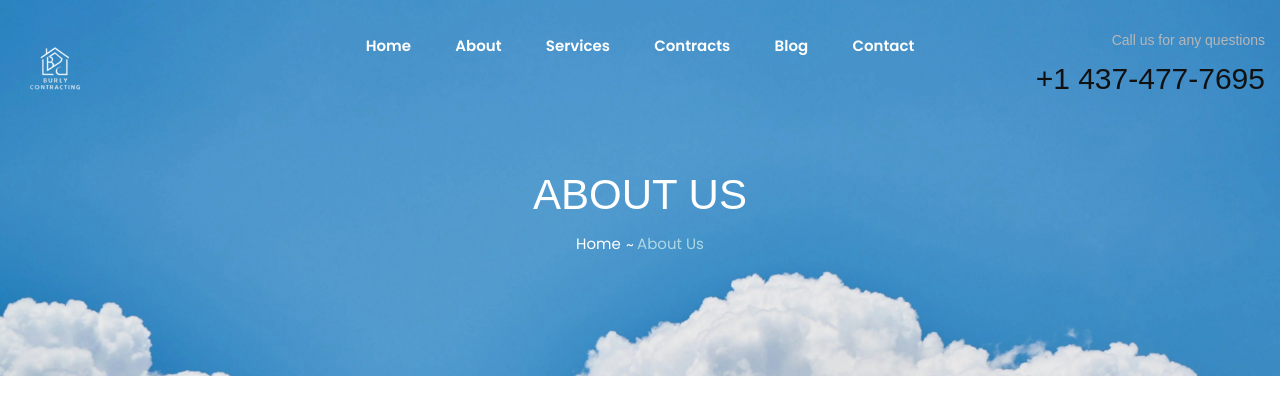
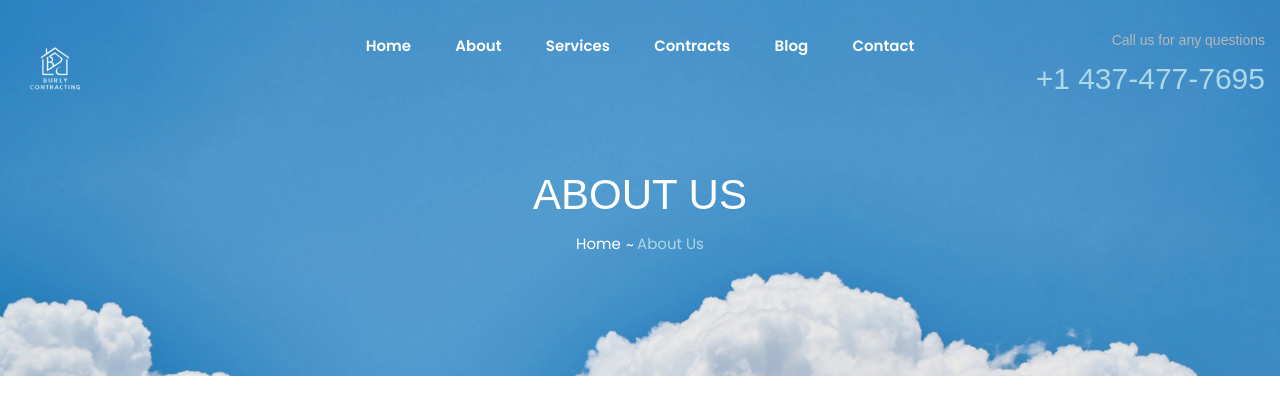
Before and after one commit to Aneela-Kiran/naafy-contracting, a Django app: page /about-us/ in a window 1280 px wide. Shown: the top 420 px of the page. Run offline with Django 5.2, Linux system fonts and the light colour scheme; data comes from the database, SQL or seed files in the repository; some libraries are stand-ins or nearby versions; some web fonts are replaced.

Commit message:
Base & Core changes

```diff
--- a/templates/partials/base.html
+++ b/templates/partials/base.html
@@ -70,7 +70,7 @@
                 <div class="col-lg-3">
                     <div class="header__widget">
                         <span>Call us for any questions</span>
-                        <h3>{{contact_details.phone_no}}</h3>
+                        <h3 style="color:#ADD8E6;">{{contact_details.phone_no}}</h3>
                     </div>
                 </div>
             </div>
--- a/templates/partials/core.html
+++ b/templates/partials/core.html
@@ -69,7 +69,7 @@
                 <div class="col-lg-3">
                     <div class="header__widget">
                         <span>Call us for any questions</span>
-                        <h3>{{contact_details.phone_no}}</h3>
+                        <h3 style="color:#ADD8E6;">{{contact_details.phone_no}}</h3>
                     </div>
                 </div>
             </div>
@@ -141,7 +141,7 @@
                     <div class="footer__widget">
                         <h6>Services</h6>
                         <ul>
-                            {% for s in services|slice:":5"%}
+                            {% for s in services|slice:":4" %}
                                 <li><a href="{% url "services:service-projects" s.slug %}">{{s.name}}</a></li>
                             {% endfor %}
                         </ul>
```
